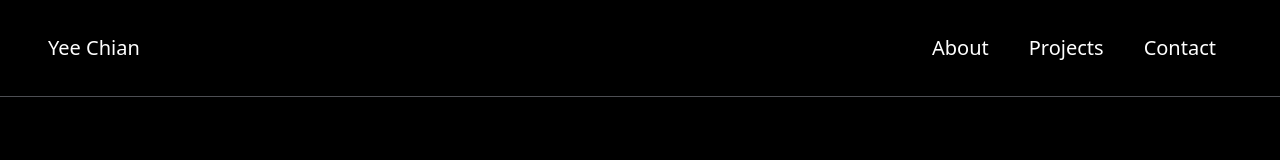
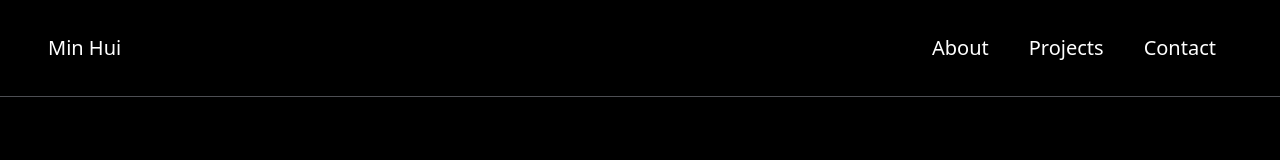
Before and after one commit to MinHui02/portfolio, a Next.js app: page / in a window 1280 px wide. Shown: the top 160 px of the page. Built offline with nearby package versions, Linux system fonts and the light colour scheme.

Commit message:
Update Navbar.jsx

```diff
--- a/components/Navbar.jsx
+++ b/components/Navbar.jsx
@@ -4,7 +4,7 @@ const Navbar = () => {
   return (
     <nav className="scrolled-header sticky top-0 left-0 w-full border-b border-[#4d4e53] shadow-sm text-xl bg-black z-10 mx-auto">
       <div className="px-12 h-24 flex justify-between items-center text-white relative">
-        <a href="#" className="md:inline hidden">Yee Chian</a>
+        <a href="#" className="md:inline hidden">Min Hui</a>
         <a href="#" className="md:hidden">YC</a>
         <div className="flex justify-end space-x-2">
           <a href="#aboutMe" className="p-4">About</a>
```
